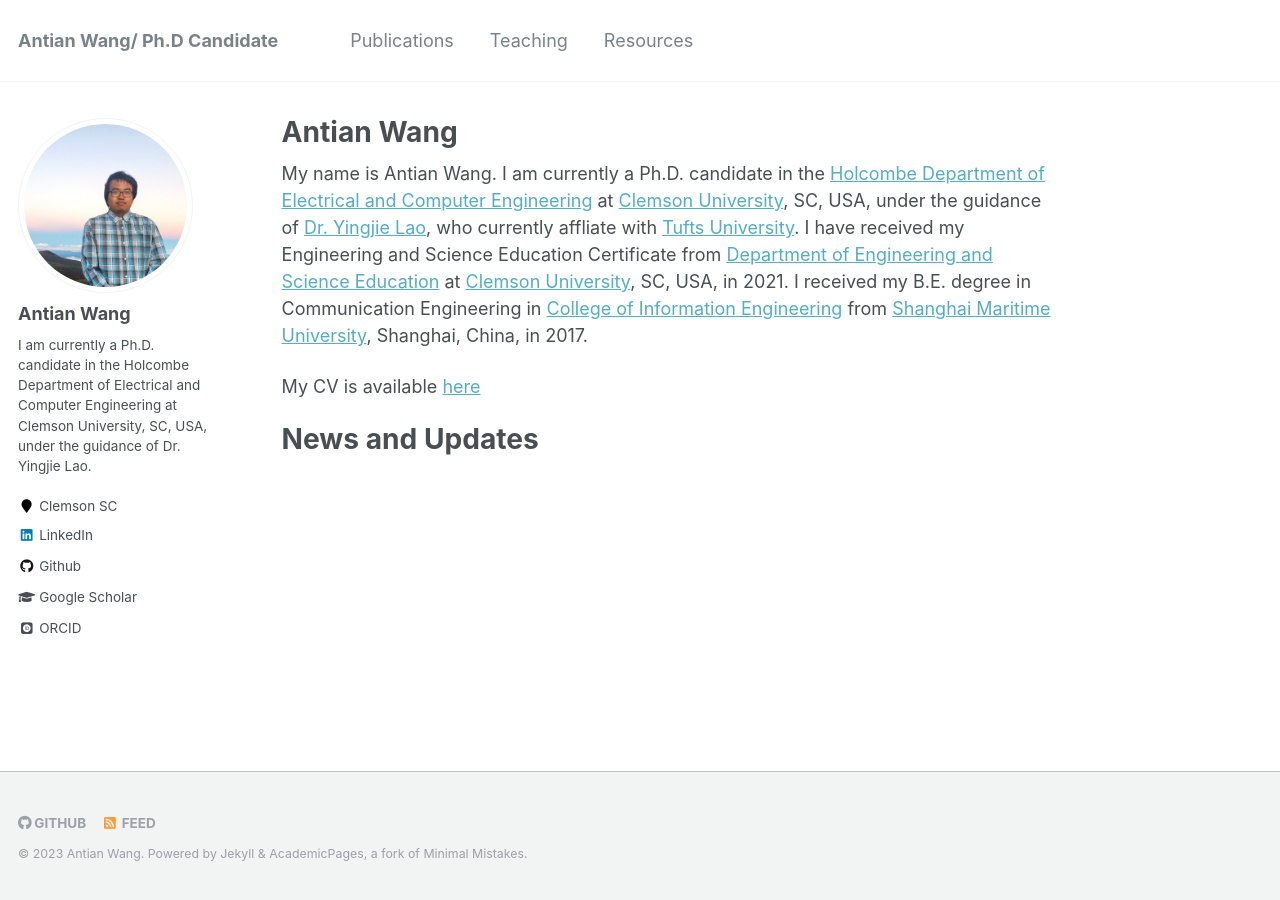
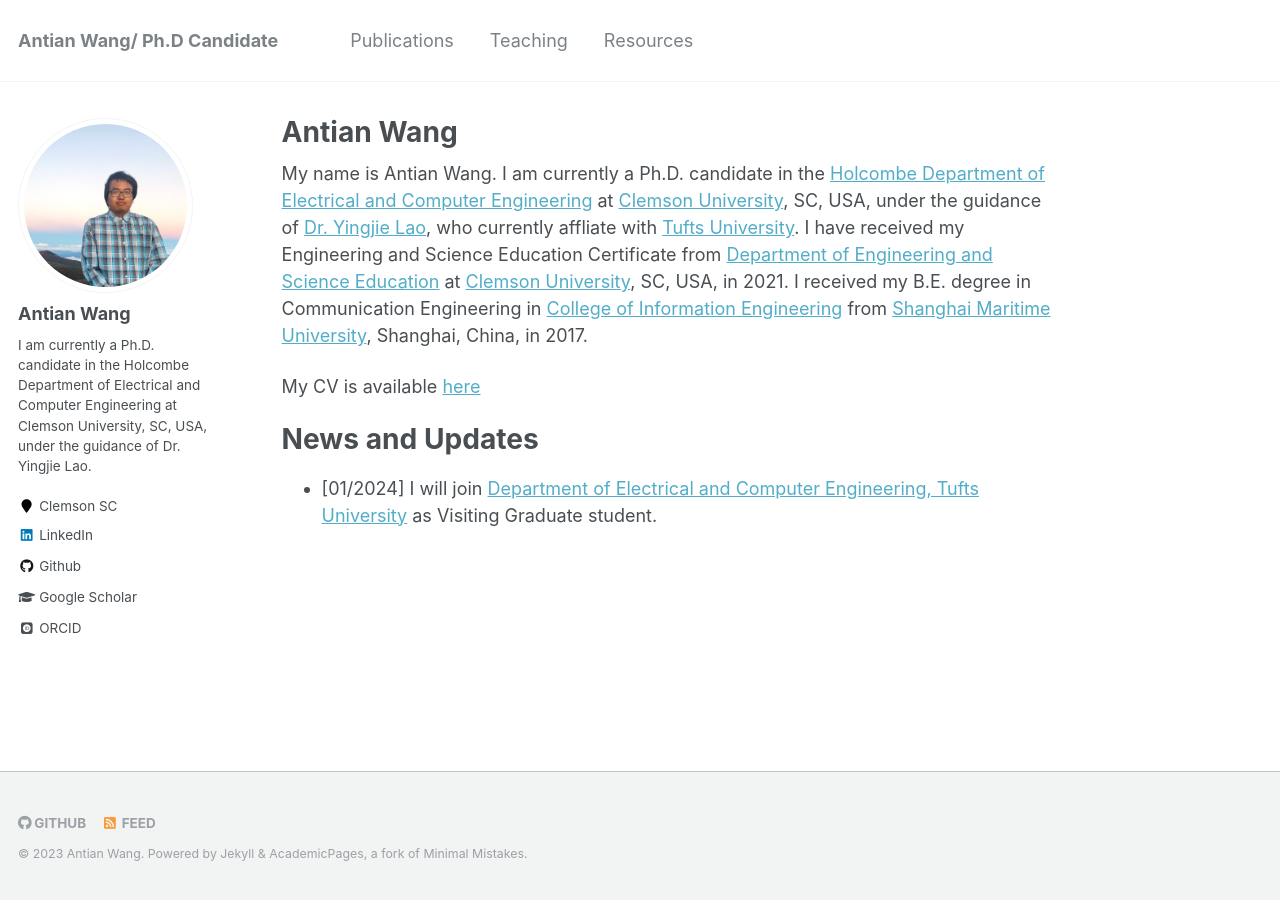
Before and after one commit to wangantian/wangantian.github.io, a Jekyll site: the page built from _pages/about.md, in a window 1280 px wide. Built offline with Jekyll 4.4.1, drawn with Linux system fonts in a browser that asks for light colours; some web fonts are replaced.

Commit message:
Update about.md

```diff
--- a/_pages/about.md
+++ b/_pages/about.md
@@ -15,3 +15,4 @@ My CV is available [here](https://wangantian.github.io/files/CV_Antian_Wang.pdf)
 
 News and Updates
 ======
+  * [01/2024] I will join [Department of Electrical and Computer Engineering, Tufts University](https://engineering.tufts.edu/ece) as Visiting Graduate student.
```
